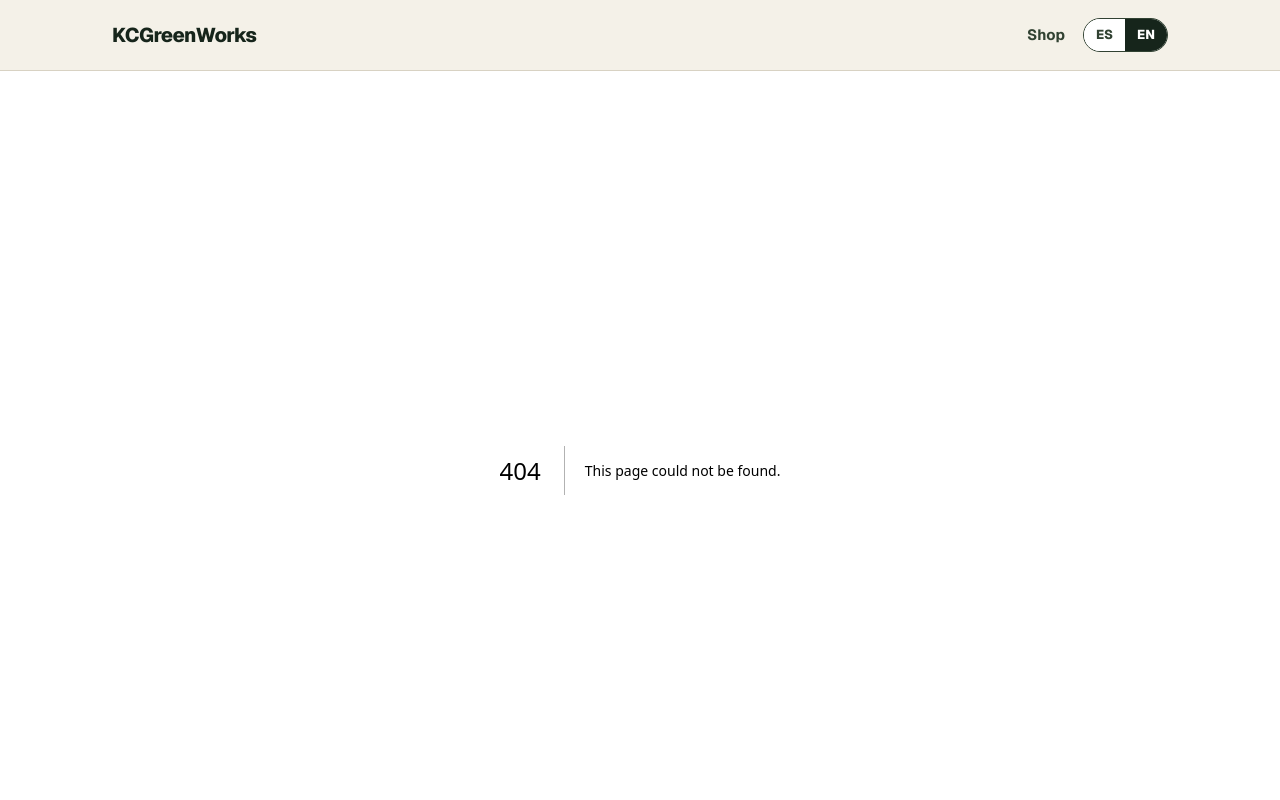
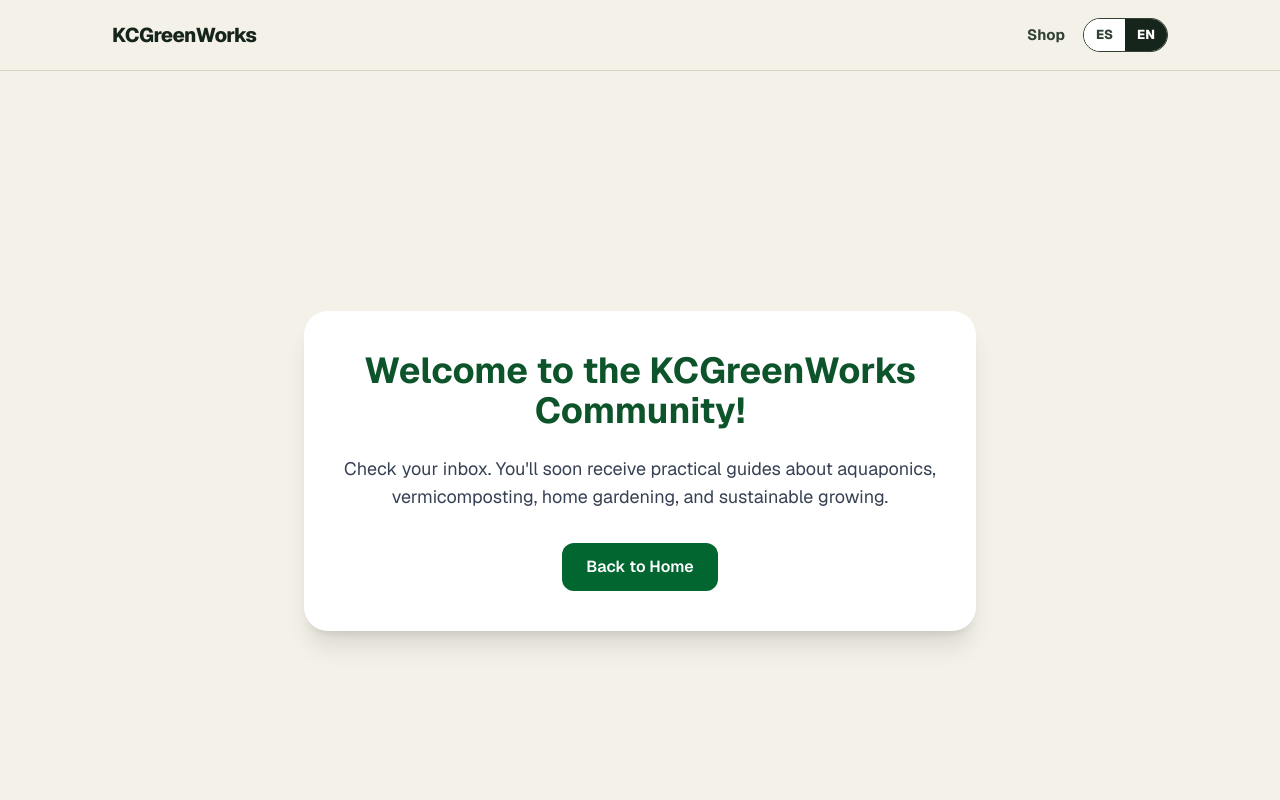
Before and after one commit to kcgreenworks/kcgreenworks, a Next.js app: page /en/gracias in a window 1280 px wide. Before the commit this address had no page. Shown: the top 800 px of the page. Built offline with nearby package versions, Linux system fonts and the light colour scheme.

Commit message:
Update blog content

```diff
--- /dev/null
+++ b/app/en/gracias/page.tsx
@@ -0,0 +1,23 @@
+export default function ThanksPage() {
+  return (
+    <main className="flex min-h-screen items-center justify-center bg-[#f4f1e8] px-6">
+      <div className="max-w-2xl rounded-3xl bg-white p-10 text-center shadow-xl">
+        <h1 className="text-4xl font-bold text-green-900">
+          Welcome to the KCGreenWorks Community!
+        </h1>
+
+        <p className="mt-6 text-lg text-gray-700">
+          Check your inbox. You'll soon receive practical guides about aquaponics,
+          vermicomposting, home gardening, and sustainable growing.
+        </p>
+
+        <a
+          href="/en"
+          className="mt-8 inline-block rounded-xl bg-green-800 px-6 py-3 font-semibold text-white"
+        >
+          Back to Home
+        </a>
+      </div>
+    </main>
+  );
+}
--- a/app/gracias/page.tsx
+++ b/app/gracias/page.tsx
@@ -3,19 +3,20 @@
     <main className="min-h-screen flex items-center justify-center bg-[#f4f1e8] px-6">
       <div className="max-w-2xl rounded-3xl bg-white p-10 shadow-xl text-center">
         <h1 className="text-4xl font-bold text-green-900">
-          ¡Bienvenido a la comunidad KCGreenWorks!
+          Welcome to the KCGreenWorks Community!
         </h1>
 
         <p className="mt-6 text-lg text-gray-700">
-          Revisa tu correo. Pronto recibirás guías prácticas sobre acuaponía,
-          lombricultura y cultivo sostenible.
+          Check your inbox. You'll soon receive practical guides about
+          aquaponics, vermicomposting, home gardening, and sustainable food
+          production.
         </p>
 
         <a
-          href="/"
+          href="/en"
           className="inline-block mt-8 rounded-xl bg-green-800 px-6 py-3 font-semibold text-white"
         >
-          Volver al inicio
+          Back to Home
         </a>
       </div>
     </main>
```
